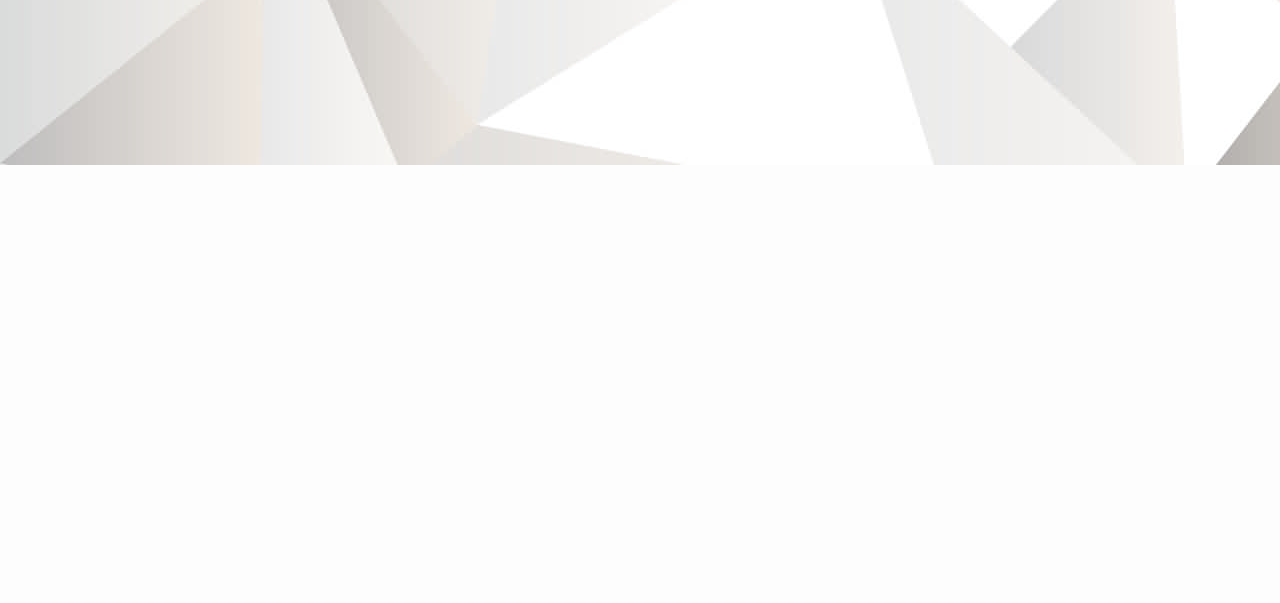
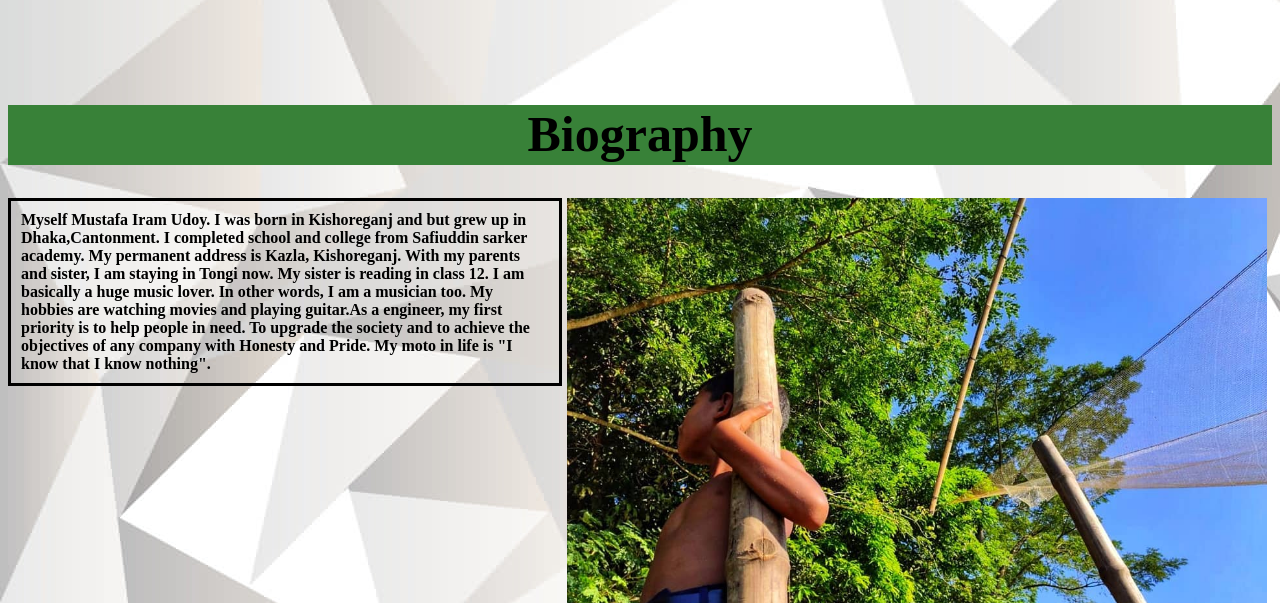
Before and after one commit to Iram0598/Portfolio, a plain HTML site: page index.html in a window 1280 px wide. Shown: the part 635-1238 px from the top of the page. Before the commit the page ends 800 px from the top, so only its background shows below. Drawn offline with Linux system fonts and the light colour scheme.

Commit message:
slide animation bananor try kortesilam partesina

```diff
--- a/index.html
+++ b/index.html
@@ -1,6 +1,8 @@
 <!DOCTYPE html>
 <html>
     <title>Iram's Space</title>
+    <meta name="viewport" content="width=device-width, initial-scale=1">
+<meta content="text/html; charset=iso-8859-2" http-equiv="Content-Type">
     <link rel="stylesheet" href="style.css">
     <link rel="stylesheet" href="https://cdnjs.cloudflare.com/ajax/libs/font-awesome/4.7.0/css/font-awesome.min.css" integrity="sha512-SfTiTlX6kk+qitfevl/7LibUOeJWlt9rbyDn92a1DqWOw9vWG2MFoays0sgObmWazO5BQPiFucnnEAjpAB+/Sw==" crossorigin="anonymous" referrerpolicy="no-referrer" />
   <body class="main">
@@ -12,7 +14,7 @@
 
 
 
-      <p><b>     This is Mustafa here.This is my portfolio site. Here you can read my <a class="bio" href="">Bio</a>.You will know about my working <a class="skills" href="">Skills</a> career and all . By visiting this site, my <a class="exp" href="">Experiences</a> will be guided through . There are many of my works that is included in the <a class="port" href="">Portfolio</a> part. You can see and download my all information in the official <a class="res" href="">Resume</a>.
+      <p class="text"><b>     This is Mustafa here.This is my portfolio site. Here you can read my <a class="bio" href="">Bio</a>.You will know about my working <a class="skills" href="">Skills</a> career and all . By visiting this site, my <a class="exp" href="">Experiences</a> will be guided through . There are many of my works that is included in the <a class="port" href="">Portfolio</a> part. You can see and download my all information in the official <a class="res" href="">Resume</a>.
        Hire me or <a class="cont" href="">Contact</a> me, check out my contacts and give me your message. Kuddos!</b>
       </p>
 
@@ -25,16 +27,56 @@
         <a href="https://www.youtube.com/channel/UCh-Sn0klrItSFkJa-kf0htA">
           <i id="utube" class="fa fa-youtube"></i>
         </a>
-        <a href="">
+        <a href="https://www.instagram.com/mustafa_iram_udoy/">
           <i id="ins" class="fa fa-instagram"></i>
         </a>
+
+
 
       </div>
 
 
 
+  </div>
+    <div class="head">
+
+      <h1 id="header">Biography</h1>
+      <p class="second"><b>
+        Myself Mustafa Iram Udoy.
+        I was born in Kishoreganj and but grew up in Dhaka,Cantonment.
+        I completed school and college from Safiuddin sarker academy.
+        My permanent address is Kazla, Kishoreganj. With my parents and sister, I am staying in Tongi now.
+        My sister is reading in class 12.
+        I am basically a huge music lover.
+        In other words, I am a musician too.
+        My hobbies are watching movies and playing guitar.As a engineer, my first priority is to help people in need. To upgrade
+        the society and to achieve the objectives of any company
+        with Honesty and Pride.
+        My moto in life is "I know that I know nothing".
+
+
+
+      </b>
+        </p>
+
+        <div class="slideshow" >
+          <figure>
+          <img  src="one.jpg" style="width:100%">
+          <img  src="two.jpg" style="width:100%">
+          <img  src="three.jpg" style="width:100%">
+        </figure>
+        </div>
+
+
+
+
+
+
+
 
     </div>
+
+
   </body>
 
 
--- a/style.css
+++ b/style.css
@@ -13,6 +13,9 @@
     background-image: url('White_Abstract_5241852.jpg');
 
 
+}
+.text{
+    text-align: center;
 }
 #pic{
     border-radius: 47%;
@@ -98,3 +101,46 @@
 #ins:hover{
     font-size: 40px;
 }
+#header{
+
+    font-size: 50px;
+    text-align: center;
+
+    background-color: rgb(56, 129, 56);
+    border-bottom: 2px;
+    padding-bottom: 2px;
+}
+.second{
+    border-style: solid;
+    display: flex;
+    margin-right: 710px;
+    padding-left: 10px;
+    padding-right: 10px;
+    padding-top: 10px;
+    padding-bottom: 10px;
+}
+.slideshow{
+    position: relative;
+    width: 700px;
+    position: absolute;
+    top: 93px;
+    right: 5px;
+    overflow: hidden;
+
+}
+.head{
+    position: relative;
+}
+
+.slideshow figure{
+    position: relative;
+    width: 700px;
+    margin: 0px;
+    left: 0px;
+    animation: 20s slideshow infinite;
+
+}
+.slideshow figure img{
+    width: 20%;
+    float: left;
+}
```
Also changed, not shown: script.js (+14 -0 lines), one.jpg (added), three.jpg (added), two.jpg (added).
